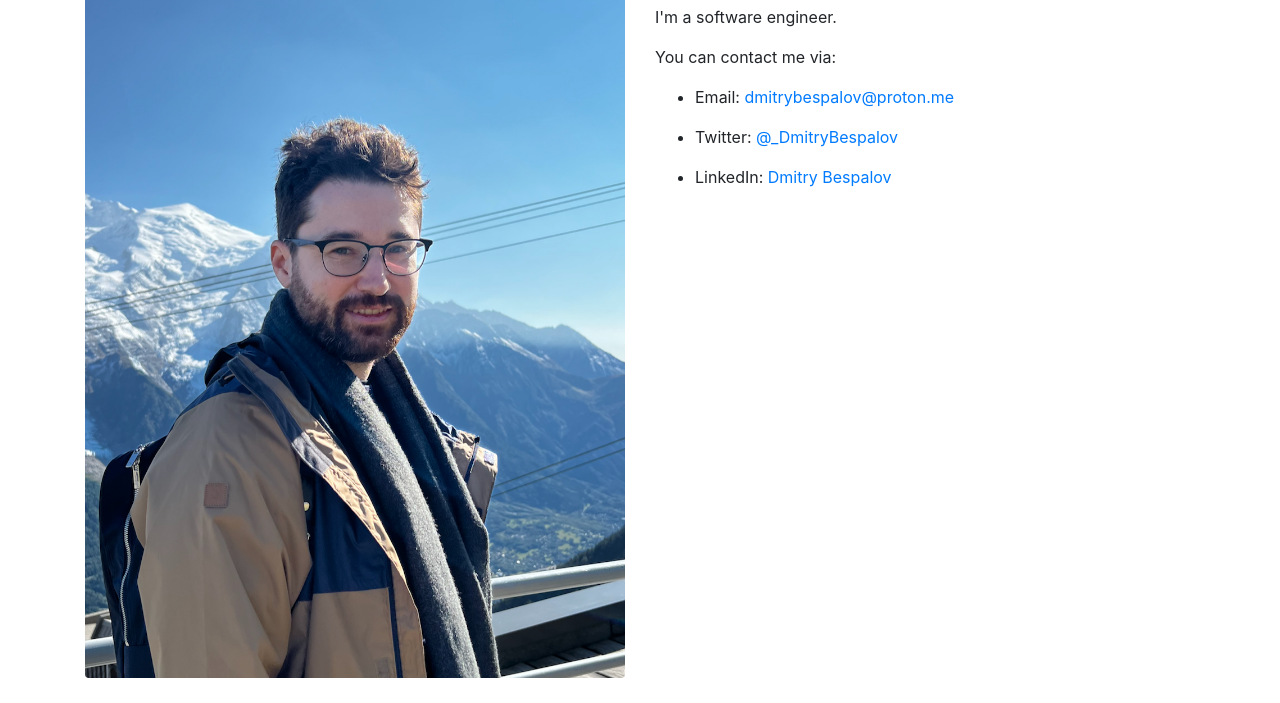
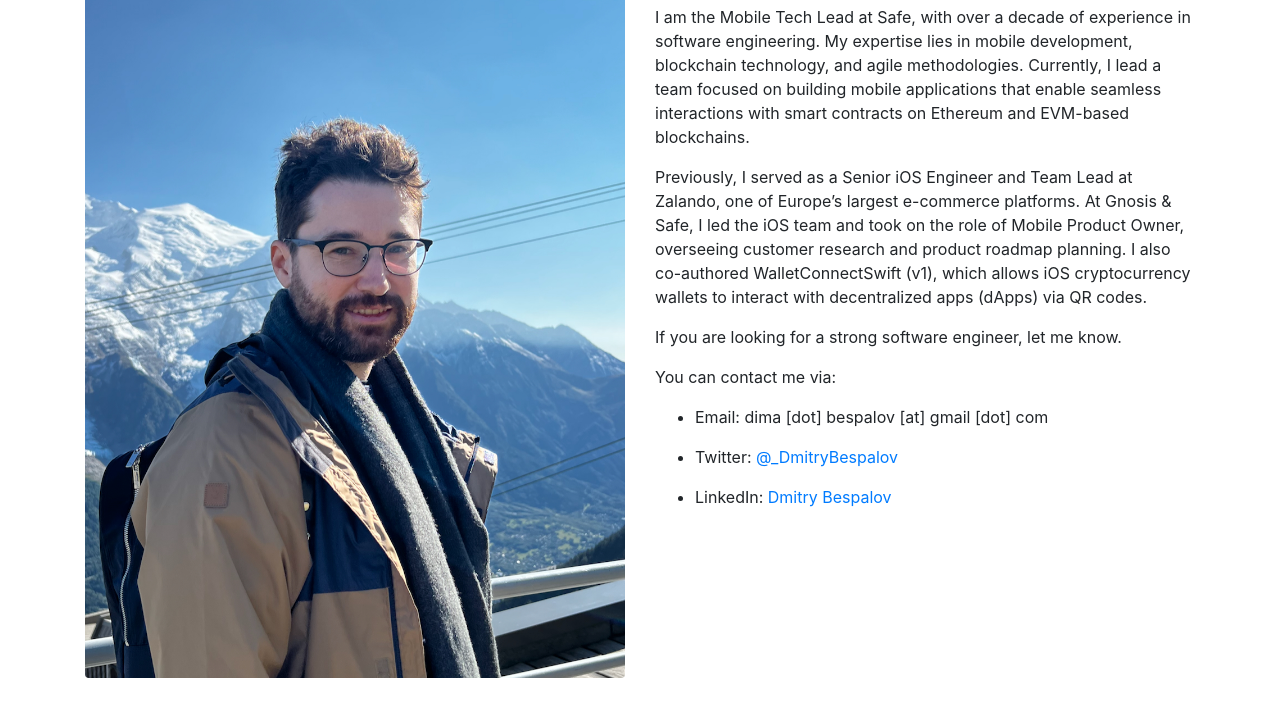
Before and after one commit to DmitryBespalov/website, a plain HTML site: page index.html in a window 1280 px wide. Shown: the part 97-800 px from the top of the page. Drawn offline with Linux system fonts and the light colour scheme.

Commit message:
Update index.html

```diff
--- a/index.html
+++ b/index.html
@@ -20,11 +20,18 @@
     <div class="col-xl-6"><img src="assets/portrait.jpeg" alt="Portrait of Dmitry Bespalov" class="rounded img-fluid"></div>
     <div class="col-xl-6">
       <h2>About me</h2>
-		<p>I'm a software engineer.</p>
+  		<p>
+        I am the Mobile Tech Lead at Safe, with over a decade of experience in software engineering. My expertise lies in mobile development, blockchain technology, and agile methodologies. Currently, I lead a team focused on building mobile applications that enable seamless interactions with smart contracts on Ethereum and EVM-based blockchains.
+      </p>
+      <p>
+        Previously, I served as a Senior iOS Engineer and Team Lead at Zalando, one of Europe’s largest e-commerce platforms. At Gnosis & Safe, I led the iOS team and took on the role of Mobile Product Owner, overseeing customer research and product roadmap planning. I also co-authored WalletConnectSwift (v1), which allows iOS cryptocurrency wallets to interact with decentralized apps (dApps) via QR codes.
+      </p>
+
+      <p>If you are looking for a strong software engineer, let me know.</p>
 
 		<p>You can contact me via:</p>
 		<ul>
-		<li><p>Email: <a href="mailto:dmitrybespalov@proton.me">dmitrybespalov@proton.me</a></p></li>
+		<li><p>Email: dima [dot] bespalov [at] gmail [dot] com </p></li>
 		<li><p>Twitter: <a href="https://twitter.com/_DmitryBespalov">@_DmitryBespalov</a></p></li>
 		<li><p>LinkedIn: <a href="https://www.linkedin.com/in/dmitrybespalov11/">Dmitry Bespalov</a></p></li>
 		</ul>
```
